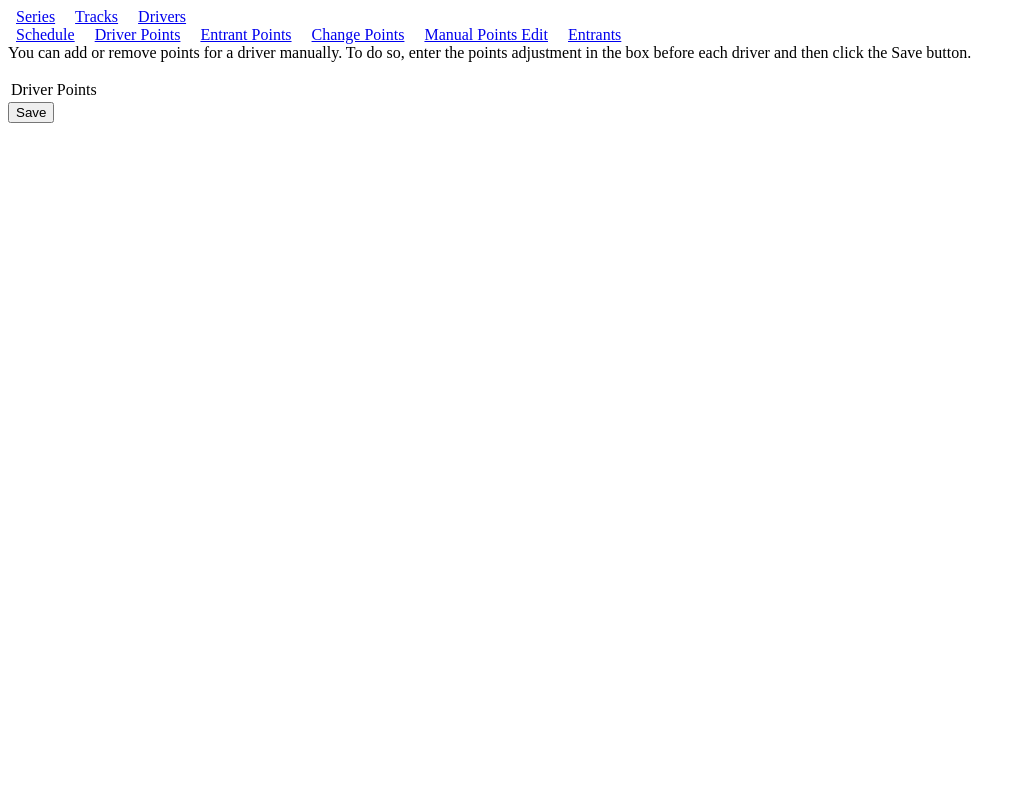
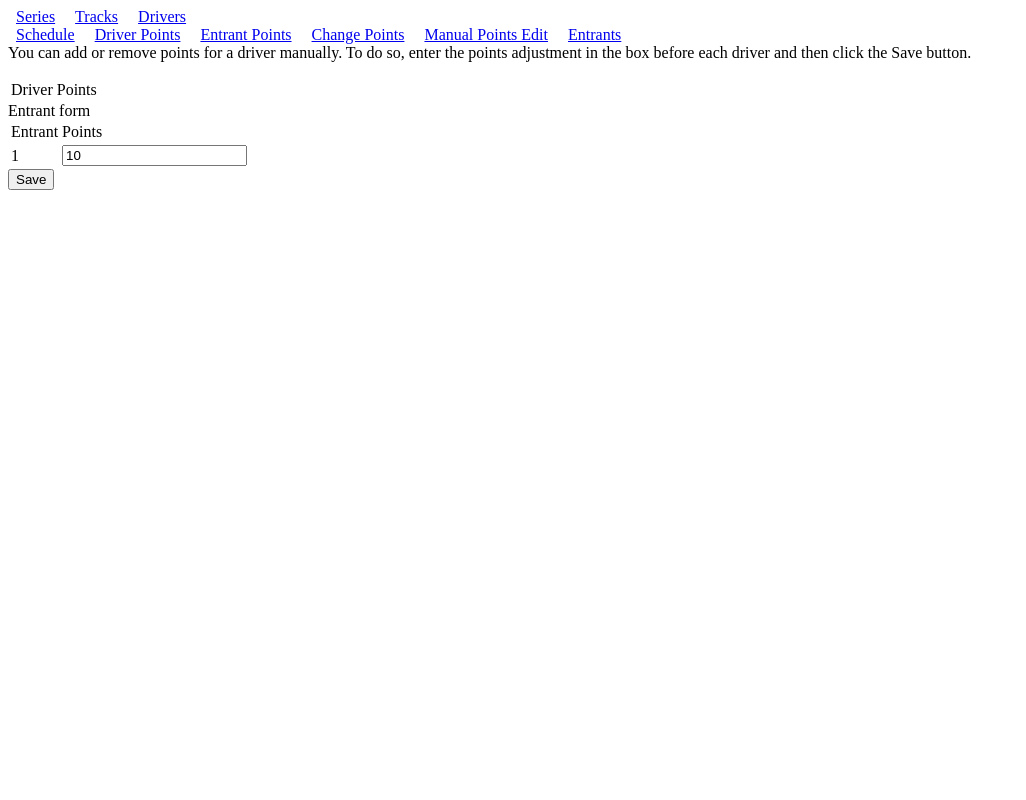
Before and after one commit to FK76exe/NR2003-stats-generator, a Flask app: page /series/1/1/adjust_points/ in a window 1280 px wide. Shown: the whole page, without its empty margins (0-1026 px from the left). Run offline with Flask 3, Linux system fonts and the light colour scheme; tables that the repository leaves empty hold one stand-in row (values such as "Sample post"); data that the repository does not hold is empty; parts of the project's set-up code (start-up, migrations or seed data) failed here and were passed over.

Commit message:
added feature for manually adjusting entrant points

```diff
--- a/src/src/db/1_0-1_1.sql
+++ b/src/src/db/1_0-1_1.sql
@@ -297,7 +297,7 @@ CREATE TABLE IF NOT EXISTS entrants (
 
 -- note: this is pretty slow but much simpler than points_view -> possible refactor
 -- Maybe I should use an index in one of the underlying columns of driver_race_records?
-DROP VIEW entrant_points_view;
+-- DROP VIEW entrant_points_view;
 CREATE VIEW entrant_points_view AS
     SELECT Season_ID,
            Year,
@@ -317,7 +317,7 @@ CREATE VIEW entrant_points_view AS
            ROUND(AVG(Finish), 1) AS [Av. F],
            IFNULL(dnf, 0) AS DNF,
            IFNULL(llf, 0) AS LLF,
-           SUM(Points) AS POINTS
+           SUM(Points) + entrant_manual_points.adjustment_points AS POINTS
       FROM driver_race_records
            LEFT JOIN
            (
@@ -381,5 +381,13 @@ CREATE VIEW entrant_points_view AS
                 GROUP BY driver_race_records.Entrant_ID
            )
            f ON f.Entrant_ID = driver_race_records.Entrant_ID
+           LEFT JOIN entrant_manual_points ON entrant_manual_points.entrant_id = driver_race_records.Entrant_ID
      GROUP BY driver_race_records.Entrant_ID
      ORDER BY POINTS DESC;
+
+--why is there so much to do
+CREATE TABLE IF NOT EXISTS entrant_manual_points (
+    id                 INTEGER PRIMARY KEY,
+    entrant_id         INTEGER REFERENCES drivers (id) ON DELETE CASCADE UNIQUE,
+    adjustment_points INTEGER DEFAULT (0)
+);
--- a/src/src/series.py
+++ b/src/src/series.py
@@ -172,12 +172,12 @@ def update_points_system(series, season):
 
 @series_page.route("<series>/<season>/adjust_points/", methods=['GET', 'POST'])
 def adjust_points(series, season):
+    season_id = get_season_id(series, season)
     if request.method == 'GET':
         drivers = [] # array of dicts with keys ['id', 'game_id']
         with sqlite3.connect(DB_PATH) as con:
             con.row_factory = sqlite3.Row
             cursor = con.cursor()
-            season_id = cursor.execute(f"SELECT id FROM seasons WHERE season_num={season} AND series_id={series}").fetchall()[0][0]
             drivers = cursor.execute(
                 f"SELECT DISTINCT id, game_id AS name, IFNULL(adjustment_points, 0) AS points \
                 FROM drivers \
@@ -185,21 +185,26 @@ def adjust_points(series, season):
                 LEFT JOIN manual_points ON drivers.id = manual_points.driver_id AND manual_points.season_id = driver_race_records.Season_ID \
                 WHERE Series_ID = {series} AND driver_race_records.Season_ID = {season_id} ORDER BY game_id ASC"
                 ).fetchall()
-            return render_template('./season/adjust_points.html',drivers=drivers, series=series, season=season)
+            entrants = cursor.execute(f"SELECT entrants.id, number, IFNULL(adjustment_points, 0) AS points \
+                        FROM entrants LEFT JOIN entrant_manual_points ON entrants.id = entrant_manual_points.entrant_id WHERE entrants.season_id = {season_id}")
+            return render_template('./season/adjust_points.html',drivers=drivers, entrants=entrants, series=series, season=season)
 
     # insert only those who have nonzero total (efficiency... I think? idk)
     with sqlite3.connect(DB_PATH) as con:
         cursor = con.cursor()
-
-        season_id = cursor.execute(f"SELECT id FROM seasons WHERE season_num={season} AND series_id={series}").fetchall()[0][0]
-
         form = request.form
-        for driver in form.keys():
-            # if int(form[driver]) != 0: # problem: you cannot "reset" adjustment points to 0
-                points = int(form[driver])
-                # this is an upsert clause (if insert violates something -> update)
-                cursor.execute(f"INSERT INTO manual_points VALUES ({int(driver)}, {season_id}, {points}) \
-                                ON CONFLICT (driver_id, season_id) DO UPDATE SET adjustment_points={points}")
+        for input in form.keys():
+                # first, determine if it is driver or entrant -> then query correct table
+                points = int(form[input])
+                if input[0] == 'd':
+                    driver_id = int(input[2:]) # prefix is d-
+                    # this is an upsert clause (if insert violates something -> update)
+                    cursor.execute(f"INSERT INTO manual_points VALUES ({driver_id}, {season_id}, {points}) \
+                                    ON CONFLICT (driver_id, season_id) DO UPDATE SET adjustment_points={points}")
+                else:
+                    entrant_id = int(input[2:]) # prefix is e-
+                    cursor.execute(f"INSERT INTO entrant_manual_points (entrant_id, adjustment_points) VALUES ({entrant_id}, {points}) \
+                                    ON CONFLICT (entrant_id) DO UPDATE SET adjustment_points={points}")
         con.commit()
     return redirect(url_for('series_page.show_series', series=series, season=season))
 
--- a/src/src/templates/season/adjust_points.html
+++ b/src/src/templates/season/adjust_points.html
@@ -12,7 +12,7 @@
 
         To do so, enter the points adjustment in the box before each driver and then click the Save button.
 
-        <form id="manual_edit" method="post"></form>
+        <form id="manual_points" method="post"></form>
 
         <table>
             <tr>
@@ -29,13 +29,35 @@
                     {{driver['name']}}
                 </td>
                 <td>
-                    <input type="number" name="{{driver['id']}}" size="8" value="{{driver['points']}}" form="manual_edit">
+                    <input type="number" name="d-{{driver['id']}}" size="8" value="{{driver['points']}}" form="manual_points">
                 </td>
             </tr>
             {% endfor %}
         </table>
 
-        <button form="manual_edit">
+        Entrant form
+        <table>
+            <tr>
+                <td>
+                    Entrant
+                </td>
+                <td>
+                    Points
+                </td>
+            </tr>
+            {% for entrant in entrants %}
+            <tr>
+                <td>
+                    {{entrant['number']}}
+                </td>
+                <td>
+                    <input type="number" name="e-{{entrant['id']}}" size="8" value="{{entrant['points']}}" form="manual_points" >
+                </td>
+            </tr>
+            {% endfor %}
+        </table>
+
+        <button form="manual_points">
             Save
         </button>
     </body>
```
